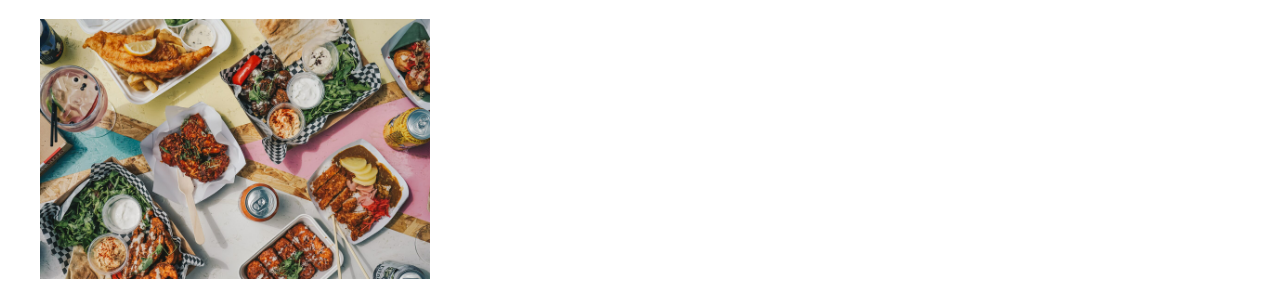
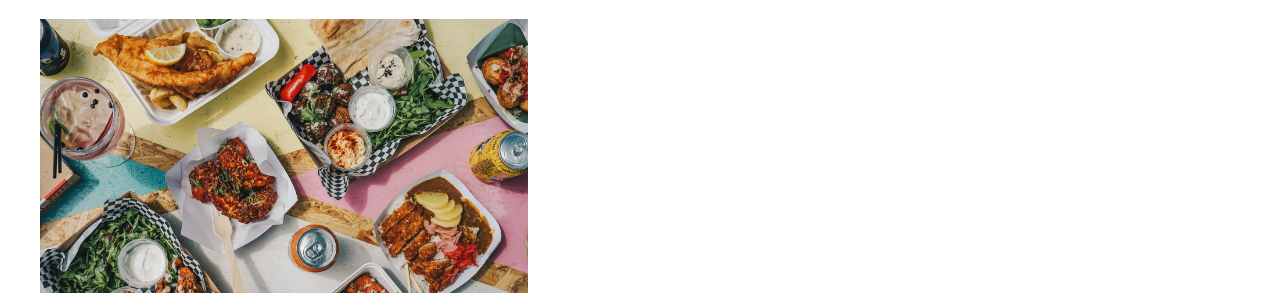
Before and after one commit to Northded/Gavrilov-web-dev-2024-1, a plain HTML site: page index.html in a window 1280 px wide. Shown: the part 132-425 px from the top of the page. Drawn offline with Linux system fonts and the light colour scheme.

Commit message:
little changes

```diff
--- a/style.css
+++ b/style.css
@@ -101,7 +101,7 @@ ul {
 }
 
 img {
-    width: 32%;
+    width: 40%;
     height: auto;
     display: block;
     margin-bottom: 20px;
```
